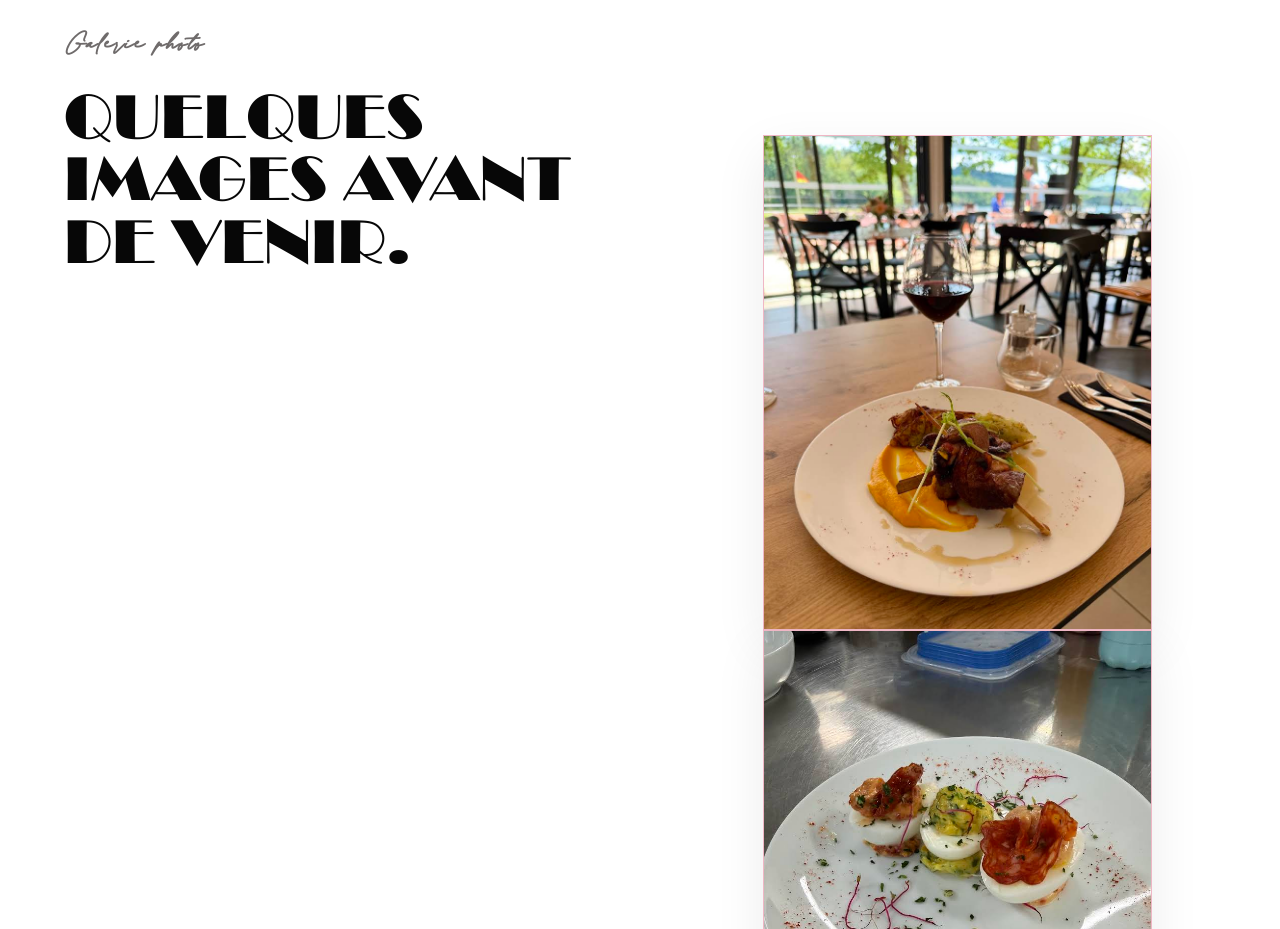
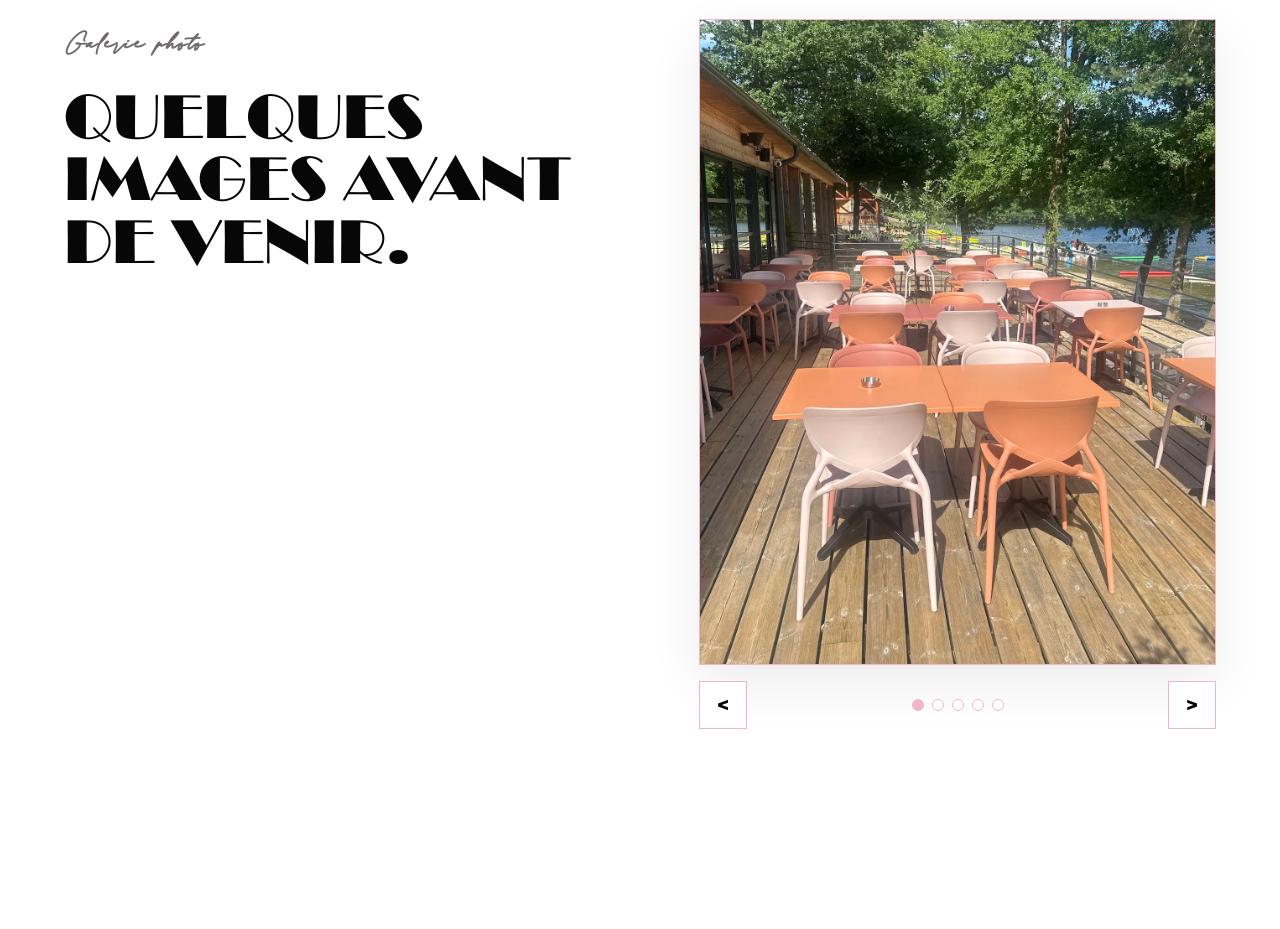
Before and after one commit to 2LTech/treignac-plage.fr, a Next.js app: page / in a window 1280 px wide. Shown: the part 2600-3529 px from the top of the page. Built offline with nearby package versions, Linux system fonts and the light colour scheme.

Commit message:
carousel

```diff
--- a/src/components/gallery/index.css
+++ b/src/components/gallery/index.css
@@ -1,56 +1,109 @@
-.gallery {
-  padding: clamp(64px, 9vw, 120px) clamp(20px, 5vw, 72px);
-  background: var(--white);
+.galleryCarousel {
+  width: 100%;
 }
 
-.galleryIntro {
-  max-width: 760px;
-  margin-bottom: clamp(28px, 5vw, 52px);
-}
-
-.galleryGrid {
-  display: grid;
-  grid-template-columns: repeat(4, minmax(0, 1fr));
-  grid-auto-flow: dense;
-  gap: clamp(12px, 2vw, 20px);
-}
-
-.galleryPhoto {
-  min-height: 280px;
-  margin: 0;
+.galleryViewport {
+  aspect-ratio: 4 / 5;
   overflow: hidden;
   background: var(--rose-soft);
   border: 1px solid var(--line);
   box-shadow: 0 18px 48px rgba(7, 7, 7, 0.08);
 }
 
-.galleryPhoto.wide {
-  grid-column: span 2;
-  grid-row: span 2;
+.galleryTrack {
+  height: 100%;
+  display: flex;
+  transition: transform 320ms ease;
 }
 
-.galleryPhoto img {
+.gallerySlide {
+  min-width: 100%;
+  height: 100%;
+  margin: 0;
+}
+
+.gallerySlide img {
   width: 100%;
   height: 100%;
   display: block;
   object-fit: cover;
 }
 
+.galleryControls {
+  display: grid;
+  grid-template-columns: 48px 1fr 48px;
+  gap: 12px;
+  align-items: center;
+  margin-top: 16px;
+}
+
+.galleryArrow,
+.galleryDot {
+  border: 1px solid var(--line);
+  background: var(--white);
+  color: var(--ink);
+  cursor: pointer;
+  transition:
+    transform 180ms ease,
+    background 180ms ease,
+    border-color 180ms ease;
+}
+
+.galleryArrow {
+  width: 48px;
+  height: 48px;
+  display: grid;
+  place-items: center;
+  font: inherit;
+  font-size: 1.25rem;
+  font-weight: 800;
+}
+
+.galleryDots {
+  min-height: 48px;
+  display: flex;
+  flex-wrap: wrap;
+  gap: 8px;
+  align-items: center;
+  justify-content: center;
+}
+
+.galleryDot {
+  width: 12px;
+  height: 12px;
+  padding: 0;
+  border-radius: 999px;
+}
+
+.galleryArrow:hover,
+.galleryDot:hover,
+.galleryDot.active {
+  background: var(--rose);
+  border-color: var(--rose);
+}
+
+.galleryArrow:hover {
+  transform: translateY(-2px);
+}
+
 @media (max-width: 900px) {
-  .galleryGrid {
-    grid-template-columns: repeat(2, minmax(0, 1fr));
+  .galleryViewport {
+    aspect-ratio: 16 / 11;
   }
 }
 
 @media (max-width: 700px) {
-  .galleryGrid {
-    grid-template-columns: 1fr;
+  .galleryViewport {
+    aspect-ratio: 4 / 5;
   }
 
-  .galleryPhoto,
-  .galleryPhoto.wide {
-    grid-column: auto;
-    grid-row: auto;
-    min-height: 360px;
+  .galleryControls {
+    grid-template-columns: 44px 1fr 44px;
+    gap: 10px;
+  }
+
+  .galleryArrow {
+    width: 44px;
+    height: 44px;
   }
 }
--- a/src/components/gallery/index.tsx
+++ b/src/components/gallery/index.tsx
@@ -1,17 +1,24 @@
+'use client'
+
 import Image from 'next/image'
+import { useState } from 'react'
 
 import './index.css'
-import Section from '../assets/section'
 
 export interface Photo {
   src: string
   alt: string
   width: number
   height: number
-  className?: string
 }
 
 const photos: Photo[] = [
+  {
+    src: '/galerie/terrasse.jpg',
+    alt: 'Terrasse du restaurant Treignac Plage au bord du lac',
+    width: 2048,
+    height: 1536
+  },
   {
     src: '/galerie/plat_1.jpg',
     alt: 'Assiette servie au restaurant Treignac Plage',
@@ -38,23 +45,77 @@ const photos: Photo[] = [
   }
 ]
 
-const Gallery = () => (
-  <div className="gallery">
-    {photos.map((photo) => (
-      <figure
-        className={`galleryPhoto ${photo.className ?? ''}`}
-        key={photo.src}
+const Gallery = () => {
+  const [activeIndex, setActiveIndex] = useState(0)
+
+  const goToPrevious = () => {
+    setActiveIndex((current) =>
+      current === 0 ? photos.length - 1 : current - 1
+    )
+  }
+
+  const goToNext = () => {
+    setActiveIndex((current) =>
+      current === photos.length - 1 ? 0 : current + 1
+    )
+  }
+
+  return (
+    <div className="galleryCarousel">
+      <div className="galleryViewport">
+        <div
+          className="galleryTrack"
+          style={{ transform: `translateX(-${activeIndex * 100}%)` }}
         >
+          {photos.map((photo, index) => (
+            <figure className="gallerySlide" key={photo.src}>
               <Image
                 src={photo.src}
                 alt={photo.alt}
                 width={photo.width}
                 height={photo.height}
-          sizes="(max-width: 700px) 100vw, (max-width: 1100px) 50vw, 33vw"
+                sizes="(max-width: 900px) 100vw, 50vw"
+                priority={index === 0}
               />
             </figure>
           ))}
         </div>
+      </div>
+
+      <div className="galleryControls">
+        <button
+          className="galleryArrow"
+          type="button"
+          onClick={goToPrevious}
+          aria-label="Photo précédente"
+        >
+          <span aria-hidden="true">&lt;</span>
+        </button>
+
+        <div className="galleryDots" aria-label="Choisir une photo">
+          {photos.map((photo, index) => (
+            <button
+              className={`galleryDot ${index === activeIndex ? 'active' : ''}`}
+              type="button"
+              key={photo.src}
+              onClick={() => setActiveIndex(index)}
+              aria-label={`Voir la photo ${index + 1}`}
+              aria-current={index === activeIndex}
+            />
+          ))}
+        </div>
+
+        <button
+          className="galleryArrow"
+          type="button"
+          onClick={goToNext}
+          aria-label="Photo suivante"
+        >
+          <span aria-hidden="true">&gt;</span>
+        </button>
+      </div>
+    </div>
   )
+}
 
 export default Gallery
```
Lines whose indentation alone changed are shown as unchanged.
